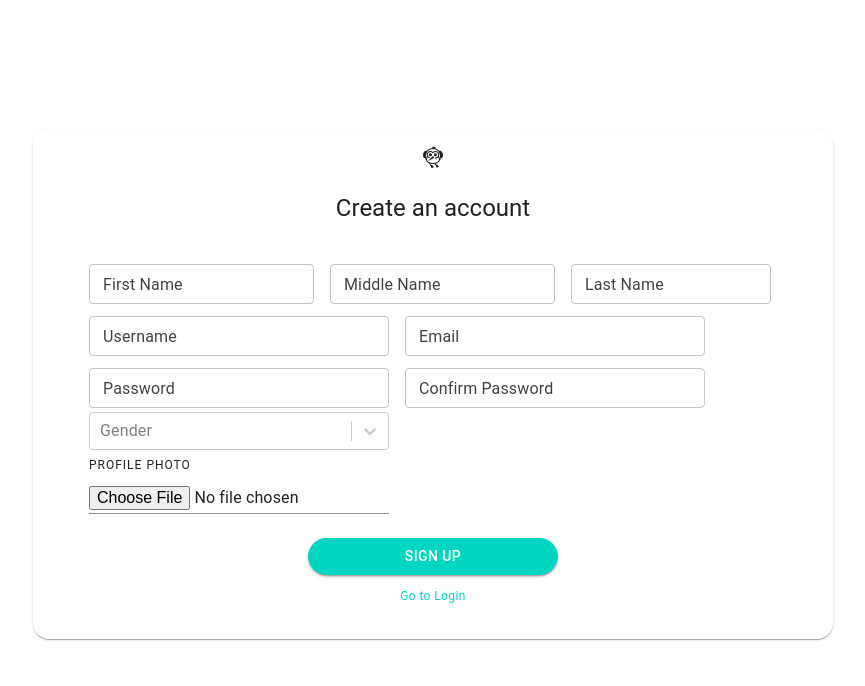
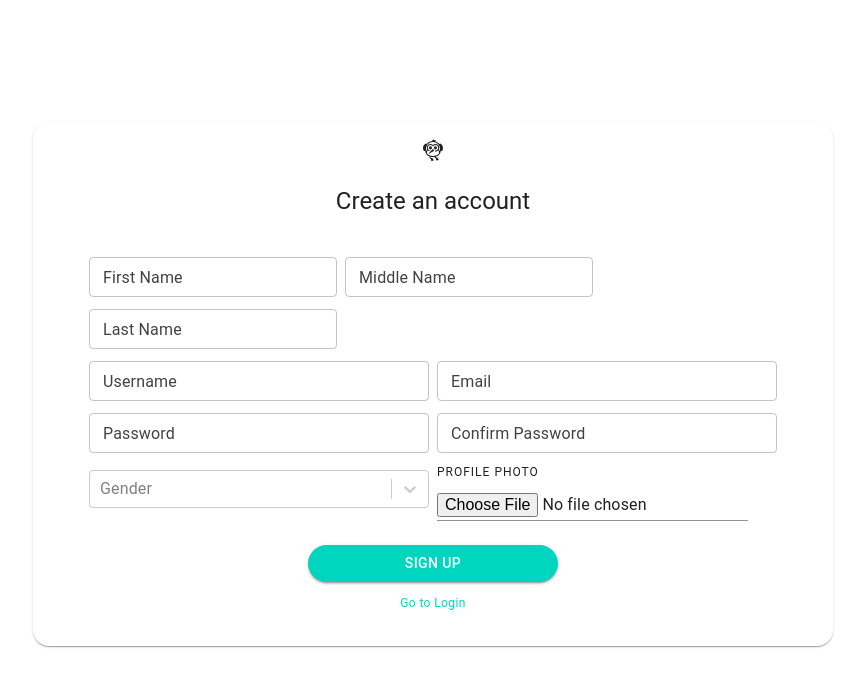
Before and after one commit to React-Revalida/socmed-app-frontend, a React (Create React App) app: page /register in a window 1280 px wide. Shown: the top 686 px of the page, without its empty margins (207-1072 px from the left). Built offline with nearby package versions, Linux system fonts and the light colour scheme.

Commit message:
second draft for register page web layout

```diff
--- a/src/components/RegisterForm.jsx
+++ b/src/components/RegisterForm.jsx
@@ -57,7 +57,7 @@ const RegisterForm = () => {
                 variant="outlined"
                 margin="dense"
                 size="small"
-                sx={{ width: 225, marginRight: 1 }}
+                sx={{ width: "200", marginRight: 1 }}
               />
               <TextField
                 name="middleName"
@@ -65,7 +65,7 @@ const RegisterForm = () => {
                 variant="outlined"
                 margin="dense"
                 size="small"
-                sx={{ width: 225, marginLeft: 1, marginRight: 1 }}
+                sx={{ width: "200", marginRight: 1 }}
               />
               <TextField
                 name="lastName"
@@ -73,10 +73,10 @@ const RegisterForm = () => {
                 variant="outlined"
                 margin="dense"
                 size="small"
-                sx={{ width: 200, marginLeft: 1 }}
+                sx={{ width: "200" }}
               />
             </Box>
-            <Box>
+            <Box display={"flex"} justifyContent={"space-between"}>
               <TextField
                 name="username"
                 label="Username"
@@ -84,7 +84,7 @@ const RegisterForm = () => {
                 type={"password"}
                 margin="dense"
                 size="small"
-                sx={{ marginRight: 1, width: 300 }}
+                sx={{ marginRight: 1, width: 340 }}
               />
               <TextField
                 name="email"
@@ -92,10 +92,10 @@ const RegisterForm = () => {
                 variant="outlined"
                 margin="dense"
                 size="small"
-                sx={{ marginLeft: 1, width: 300 }}
+                sx={{ width: 340 }}
               />
             </Box>
-            <Box>
+            <Box display={"flex"} justifyContent={"space-between"}>
               <TextField
                 name="password"
                 label="Password"
@@ -103,7 +103,7 @@ const RegisterForm = () => {
                 type={"password"}
                 margin="dense"
                 size="small"
-                sx={{ marginRight: 1, width: 300 }}
+                sx={{ marginRight: 1, width: 340 }}
               />
               <TextField
                 name="confirmPassword"
@@ -112,19 +112,25 @@ const RegisterForm = () => {
                 type={"password"}
                 margin="dense"
                 size="small"
-                sx={{ marginLeft: 1, width: 300 }}
+                sx={{ width: 340 }}
               />
             </Box>
-            <Box width={300}>
+            <Box
+              display={"flex"}
+              justifyContent={"space-between"}
+              alignItems={"center"}
+            >
+              <Box width={340}>
                 <Select
                   name="gender"
                   options={genderOptions}
                   placeholder="Gender"
                 />
               </Box>
-            <Box width={300}>
+              <Box width={340}>
                 <Typography variant="overline">Profile Photo</Typography>
                 <Input type="file" />
+              </Box>
             </Box>
           </Box>
         </CardContent>
```
Lines whose indentation alone changed are shown as unchanged.
